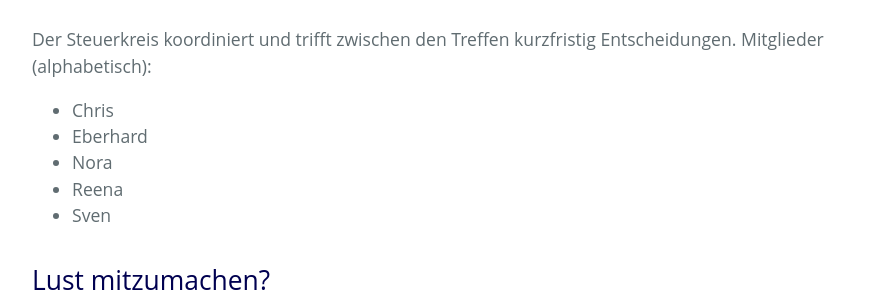
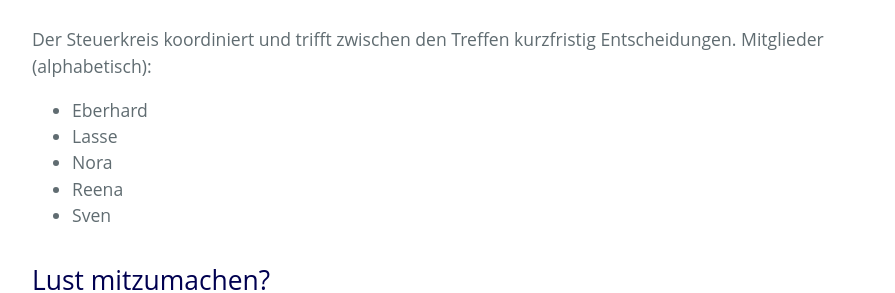
Before and after one commit to klimalautern/klimalautern.github.io, a Jekyll site: the page built from index.md, in a window 1280 px wide and 900 px high, scrolled down 2156 px. Shown: the part 162-455 px from the top of the window, without its empty margins (192-1087 px from the left). Built offline with Jekyll 4.4.1, drawn with Linux system fonts in a browser that asks for light colours; our own code applies the rules of GitHub Pages for plain Markdown files; a script that is not in the unit is left out.

Commit message:
Steuerkreis Chris durch Lasse ersetzt

```diff
--- a/index.md
+++ b/index.md
@@ -83,8 +83,8 @@ Wir arbeiten in Gruppen, die sich um diese Themen kümmern:
 Der Steuerkreis koordiniert und trifft zwischen den Treffen
 kurzfristig Entscheidungen. Mitglieder (alphabetisch):
 
-* Chris
 * Eberhard
+* Lasse
 * Nora
 * Reena
 * Sven
```
